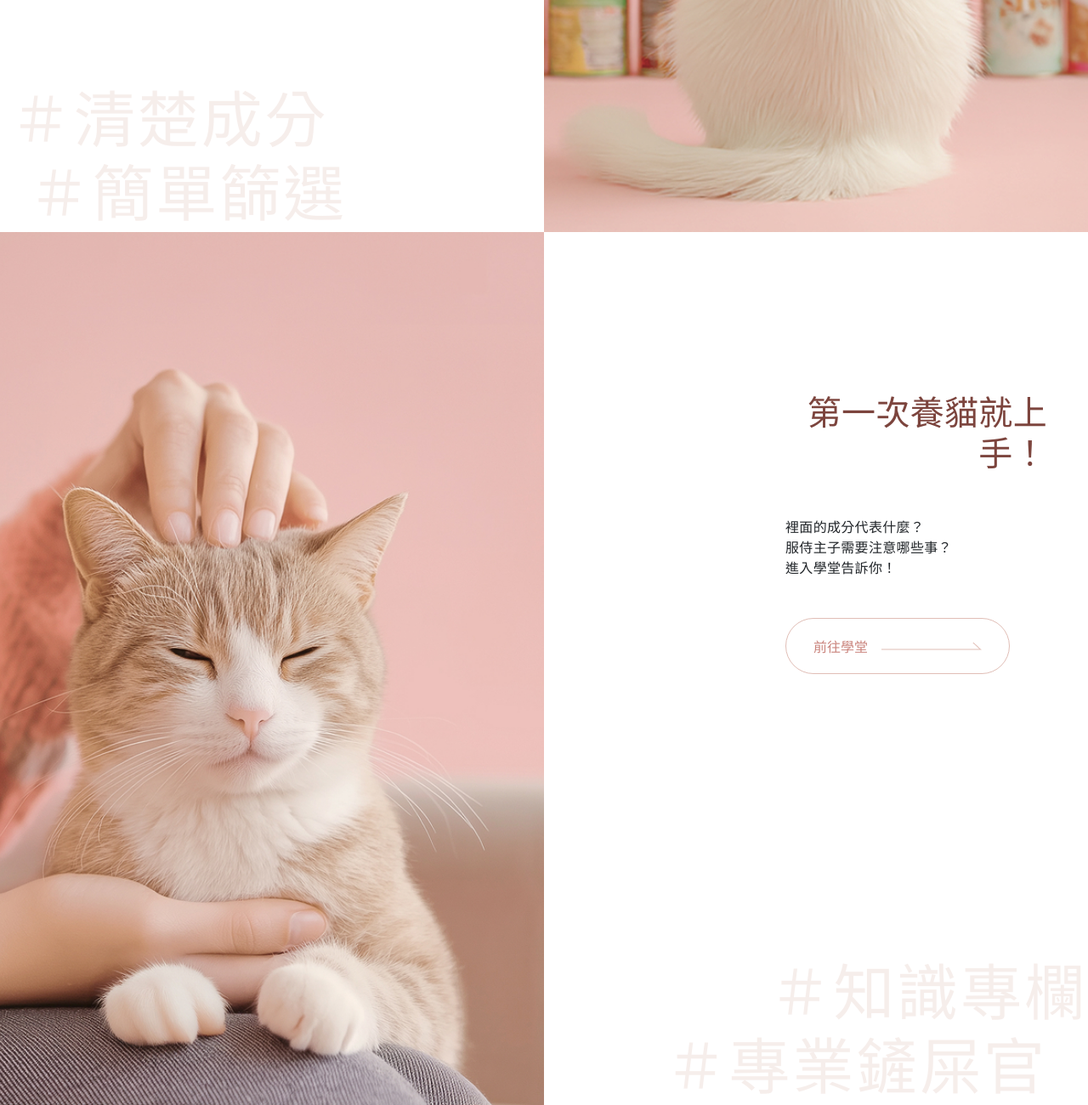
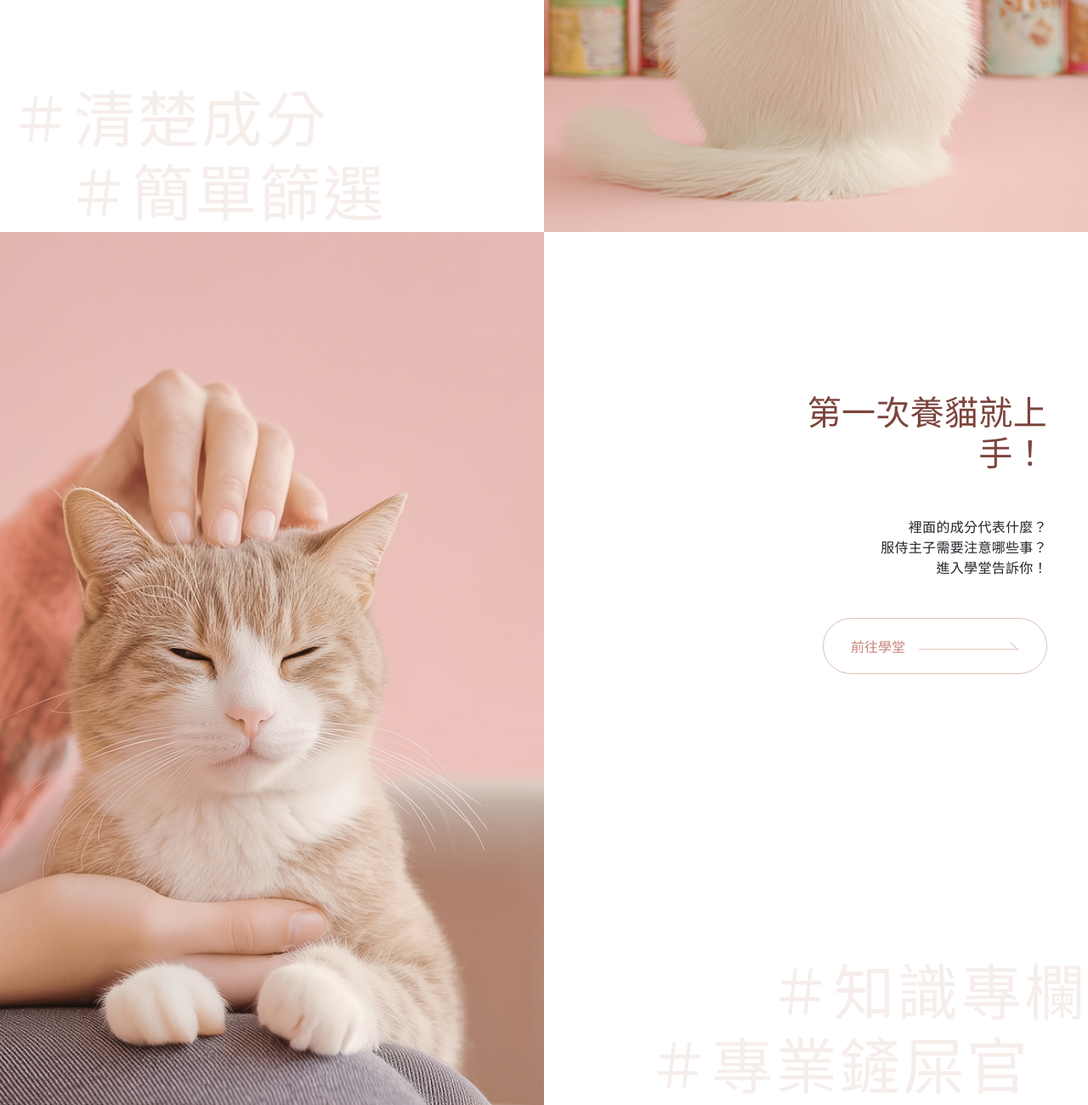
Before and after one commit to Ellieee829/catsReviewWebsite, a website built with Vite: page pages/index.html in a window 1280 px wide. Shown: the part 3685-4985 px from the top of the page at 85% size. Built offline with nearby package versions, Linux system fonts and the light colour scheme; a web font is replaced by a local one.

Commit message:
fix:deco-word margin

```diff
--- a/pages/index.html
+++ b/pages/index.html
@@ -274,7 +274,7 @@
                 class="index-deco-word-1 text-primary-200 Cactus position-lg-absolute bottom-0 start-0 ps-2"
               >
                 <p>＃清楚成分</p>
-                <p class="text-end">＃簡單篩選</p>
+                <p class="ms-11 ps-lg-5">＃簡單篩選</p>
               </div>
             </div>
           </div>
@@ -292,10 +292,8 @@
               <div
                 class="d-flex justify-content-lg-start justify-content-center pe-lg-11 px-2"
               >
-                <div class="index-knowledge-words">
-                  <h2
-                    class="fs-lg-2 fs-4 text-primary-800 mb-lg-11 mb-6 text-lg-end"
-                  >
+                <div class="index-knowledge-words text-lg-end">
+                  <h2 class="fs-lg-2 fs-4 text-primary-800 mb-lg-11 mb-6">
                     第一次養貓就上手！
                   </h2>
                   <p class="text-neutral-900 mb-lg-11 mb-6">
@@ -325,7 +323,7 @@
                 class="index-deco-word-2 text-primary-200 Cactus position-lg-absolute bottom-0 end-0 ps-2"
               >
                 <p class="text-end">＃知識專欄</p>
-                <p class="text-end me-11">＃專業鏟屎官</p>
+                <p class="text-end me-11 pe-lg-5">＃專業鏟屎官</p>
               </div>
             </div>
           </div>
```
